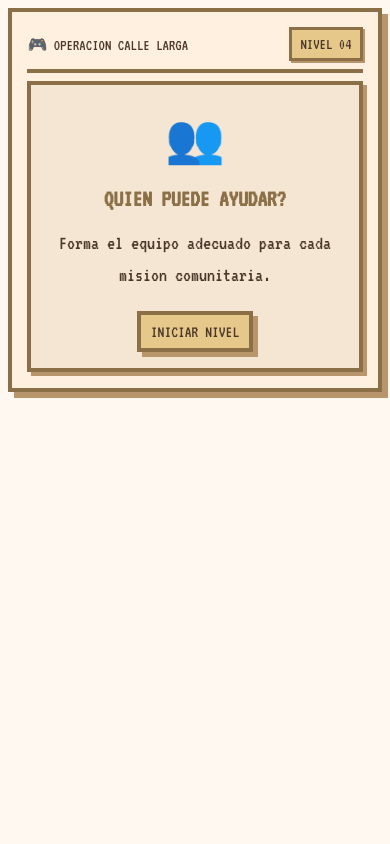
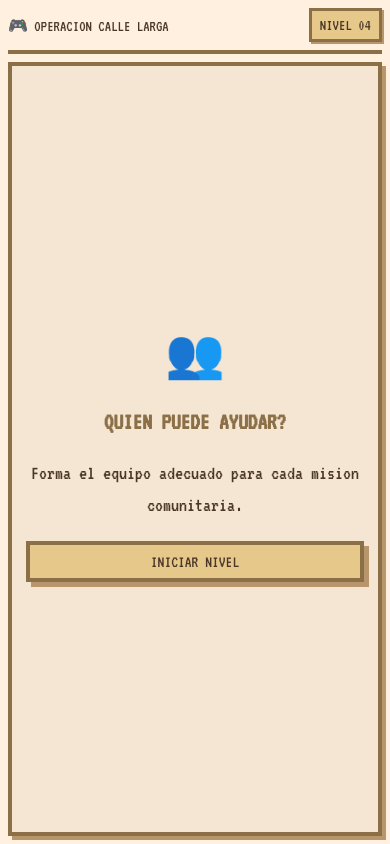
Before and after one commit to FranklinCU/Examen-Diapositivas-1, a plain HTML site: page nivel4/index.html in a window 390 px wide. Drawn offline with Linux system fonts and the light colour scheme.

Commit message:
Refactor CSS in index.html for better layout
Updated CSS styles for layout and responsiveness.

```diff
--- a/nivel4/index.html
+++ b/nivel4/index.html
@@ -30,13 +30,11 @@ html, body {
 
 body {
   min-height: 100vh;
+  min-height: 100dvh;
   background: var(--bg);
   color: var(--text);
   font-family: 'VT323', monospace;
-  display: flex;
-  justify-content: center;
-  align-items: center;
-  padding: clamp(4px, 2vw, 12px);
+  padding: 0;
   user-select: none;
 }
 
@@ -48,14 +46,18 @@ button {
 }
 
 .game-shell {
-  width: min(100%, 700px);
+  width: 100%;
   min-width: 0;
-  max-width: 700px;
+  max-width: none;
+  min-height: 100vh;
+  min-height: 100dvh;
   background: var(--panel-light);
-  border: 6px solid var(--brown-dark);
-  box-shadow: 12px 12px 0 var(--shadow);
+  border: 0;
+  box-shadow: none;
   padding: clamp(10px, 4vw, 20px);
   position: relative;
+  display: flex;
+  flex-direction: column;
 }
 
 .topbar {
@@ -87,7 +89,14 @@ button, .pixel-title, .pixel-subtitle, .menu-title, .mission-heading,
 }
 
 .screen { display: none; }
-.screen.active { display: block; }
+.screen.active { display: flex; flex: 1; min-height: 0; }
+
+.screen.active > .start-card,
+.screen.active > .mission-card,
+.screen.active > .success-card {
+  width: 100%;
+  min-height: 100%;
+}
 
 .start-card, .mission-card, .success-card {
   background: var(--panel);
@@ -98,6 +107,11 @@ button, .pixel-title, .pixel-subtitle, .menu-title, .mission-heading,
 }
 
 .start-card, .mission-card, .success-card { min-width: 0; }
+
+.start-card, .success-card {
+  display: grid;
+  align-content: center;
+}
 
 .pixel-title {
   font-size: 32px;
@@ -330,8 +344,7 @@ button, .pixel-title, .pixel-subtitle, .menu-title, .mission-heading,
 }
 
 @media (max-width: 480px) {
-  body { align-items: flex-start; }
-  .game-shell { border-width: 4px; box-shadow: 6px 6px 0 var(--shadow); }
+  .game-shell { padding: 8px; }
   .topbar { gap: 6px; padding-bottom: 8px; margin-bottom: 8px; font-size: 16px; }
   .badge { padding: 6px 8px; box-shadow: 2px 2px 0 var(--shadow); }
   .start-card, .mission-card, .success-card { border-width: 4px; padding: 10px 8px; box-shadow: 4px 4px 0 var(--shadow); }
```
